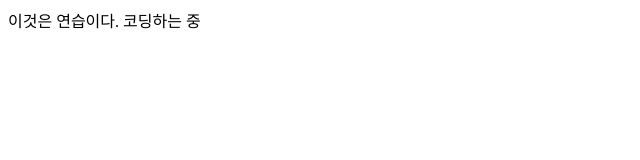
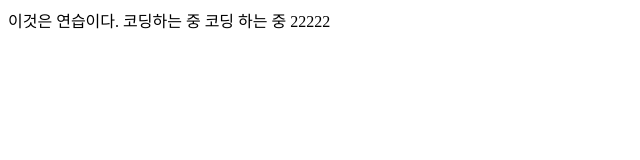
Before and after one commit to RadeonHD6750/gim, a plain HTML site: page index.html in a window 1280 px wide. Shown: the whole page, without its empty margins (0-640 px from the left). Drawn offline with Linux system fonts and the light colour scheme.

Commit message:
2025-11-03, 카페에서 작업함
카페에서 작업함

```diff
--- a/index.html
+++ b/index.html
@@ -7,5 +7,6 @@
   </head>
   <body>
     이것은 연습이다. 코딩하는 중
+    코딩 하는 중 22222
   </body>
 </html>
```
